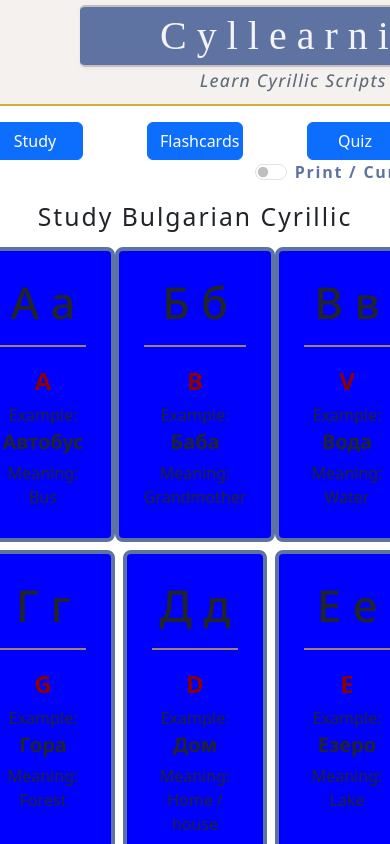
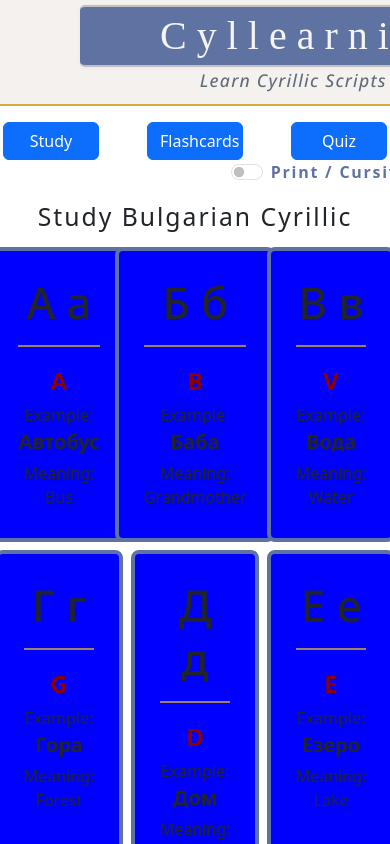
Before and after one commit to mjfru/cyllearnic, a React (Vite) app: page /study/bulgarian in a window 390 px wide. Shown: the top 844 px of the page. Built offline with nearby package versions, Linux system fonts and the light colour scheme; a web font is replaced by a local one.

Commit message:
work with activity displays on smaller screens

```diff
--- a/src/index.css
+++ b/src/index.css
@@ -82,4 +82,10 @@ body {
 		min-width: 30vw;
 		background-color: blue;
 	}
+
+
+	.activity-link {
+		margin: 0 1.5rem;
+		width: 6rem;
+	}
 }
--- a/src/styles/main_displays.css
+++ b/src/styles/main_displays.css
@@ -26,6 +26,7 @@ h2 {
 .activity-link {
 	margin: 0 2rem;
 	width: 6rem;
+  text-align: center;
 }
 
 .toggle-container {
```
